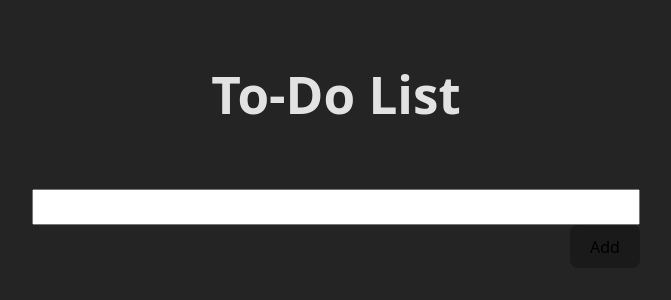
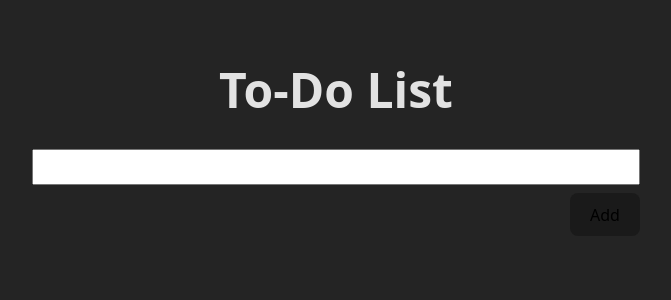
Before and after one commit to cfagan88/taskListSvelte, a Svelte app: page / in a window 1280 px wide. Shown: the top 300 px of the page, without its empty margins (304-975 px from the left). Built offline with nearby package versions, Linux system fonts and the light colour scheme.

Commit message:
Add state for new task

```diff
--- a/src/App.svelte
+++ b/src/App.svelte
@@ -1,12 +1,15 @@
-<script>
+<script lang="ts">
   import TasksForm from './components/tasks-form.svelte';
+  function addTask(newTask: string){
+    console.log(newTask)
+  }
 </script>
 
 <main>
   <h1>To-Do List</h1>
 
   <div class="card">
-    <TasksForm />
+    <TasksForm {addTask} />
   </div>
 </main>
 
--- a/src/app.css
+++ b/src/app.css
@@ -21,12 +21,8 @@ body {
 }
 
 h1 {
-  font-size: 3.2em;
+  font-size: 3em;
   line-height: 1.1;
-}
-
-.card {
-  padding: 2em;
 }
 
 #app {
--- a/src/components/tasks-form.svelte
+++ b/src/components/tasks-form.svelte
@@ -1,11 +1,24 @@
-<form>
+<script lang="ts">
+let newTask = $state("");
+let { addTask } : {addTask: (newTask: string) => void} = $props();
+
+function handleSubmit(e: SubmitEvent) {
+  e.preventDefault()
+  addTask(newTask)
+  newTask="";
+}
+</script>
+
+
+<form onsubmit="{handleSubmit}">
   <label>
-    <input name="newTask" />
+    <input name="newTask" bind:value={newTask}/>
   </label>
   <div class="button-container">
   <button>Add</button>
     </div>
 </form>
+
 
 <style>
  input {
@@ -15,5 +28,6 @@
  .button-container {
   display: flex;
   justify-content: end;
+  margin-top: 8px;
  }
 </style>
```
